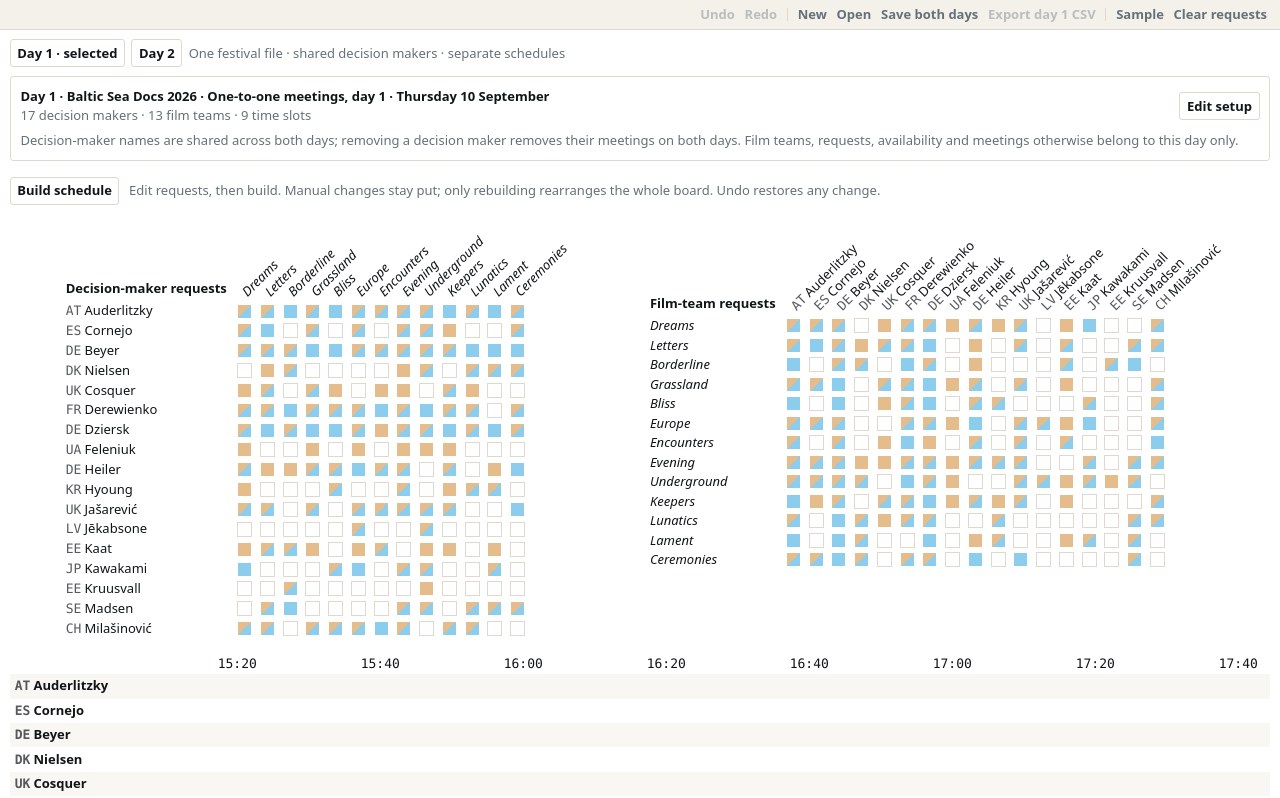
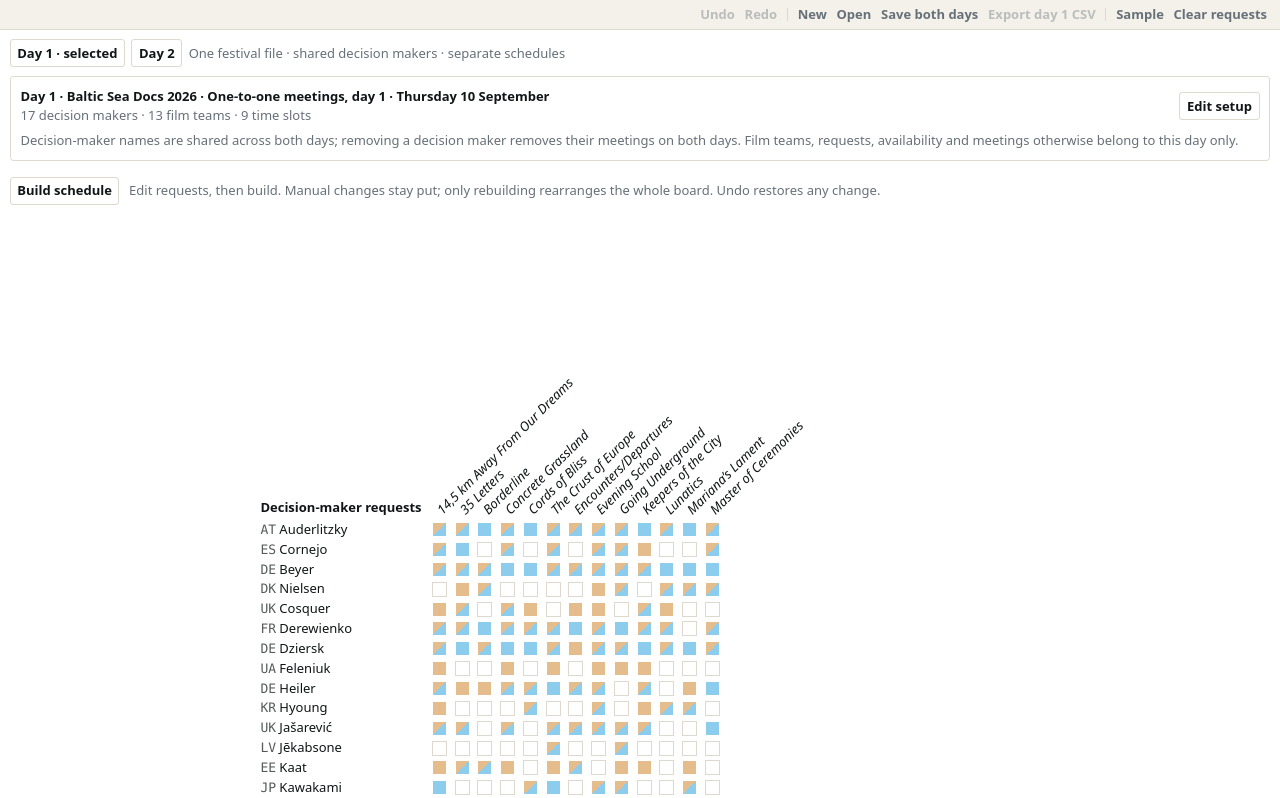
Before and after one commit to mbrock/seadocs, a React (Vite) app: page / in a window 1280 px wide. Shown: the top 798 px of the page. Built offline with nearby package versions, Linux system fonts and the light colour scheme.

Commit message:
Show full project titles in both request matrices
Amp-Thread-ID: https://ampcode.com/threads/T-01a08081-e31a-716c-b7db-95f98026f4a1
Co-authored-by: Mikael Brockman <mikael@brockman.se>

```diff
--- a/src/components/SetupPanel.tsx
+++ b/src/components/SetupPanel.tsx
@@ -24,14 +24,14 @@ function RequestMatrix({ side, project, onChange }: Props & { side: Side }) {
   const rows = participants(project, side)
   const columns = participants(project, otherSide(side))
   const scheduled = new Set(project.meetings.map((m) => pairKey(m.team, m.dm)))
-  // A 45° label rises by roughly 0.7 of its width; reserve what the longest one needs.
-  const longestHeader = Math.max(0, ...columns.map((p) => names(p.id)).map(({ tag, code }) => Array.from(`${tag} ${code}`.trim()).length))
-  const headerHeight = `${Math.max(5, 2.25 + longestHeader * 0.38)}rem`
+  // Reserve roughly one em per character before the 45° rotation, including wide glyphs.
+  const longestHeader = Math.max(0, ...columns.map((p) => names(p.id)).map(({ side, name, tag, code }) => Array.from(side === 'team' ? name : `${tag} ${code}`.trim()).length))
+  const headerHeight = `${Math.max(5, 2.25 + longestHeader * 0.75)}rem`
 
   return (
     <section className="w-fit max-w-full min-w-0">
       <div className="overflow-auto pb-1">
-        <table className="mr-16 w-max border-separate border-spacing-0">
+        <table style={{ marginRight: headerHeight }} className="w-max border-separate border-spacing-0">
           <thead className="sticky top-0 z-20 bg-paper">
             <tr>
               <th style={{ height: headerHeight }} className="sticky left-0 z-30 w-px bg-paper px-2 pb-1 text-left align-bottom whitespace-nowrap">
@@ -41,7 +41,7 @@ function RequestMatrix({ side, project, onChange }: Props & { side: Side }) {
                 <th key={p.id} style={{ height: headerHeight }} className="relative w-7 min-w-7 overflow-visible p-0 align-bottom font-normal">
                   <span className="absolute bottom-3 left-0 inline-flex origin-bottom-left -rotate-45 items-center whitespace-nowrap">
                     <span className="inline-flex translate-y-full pl-2">
-                      <Name who={names(p.id)} variant="code" />
+                      {side === 'dm' ? <span className="italic">{p.name}</span> : <Name who={names(p.id)} variant="code" />}
                     </span>
                   </span>
                 </th>
@@ -51,10 +51,10 @@ function RequestMatrix({ side, project, onChange }: Props & { side: Side }) {
           <tbody>
             {rows.map((person) => (
               <tr key={person.id} className="group h-6">
-                <th className="sticky left-0 z-10 w-px bg-paper px-2 py-0 text-left font-normal whitespace-nowrap group-hover:bg-canvas">
+                <th className={`sticky left-0 z-10 bg-paper px-2 py-0 text-left font-normal group-hover:bg-canvas ${side === 'team' ? 'w-64 min-w-64 max-w-64' : 'w-px whitespace-nowrap'}`}>
                   <Name
                     who={names(person.id)}
-                    variant={side === 'team' ? 'code' : 'short'}
+                    variant={side === 'team' ? 'full' : 'short'}
                   />
                 </th>
                 {columns.map((column) => {
```
Also changed, not shown: 1 other file (tests, documents, lock files or other folders).
